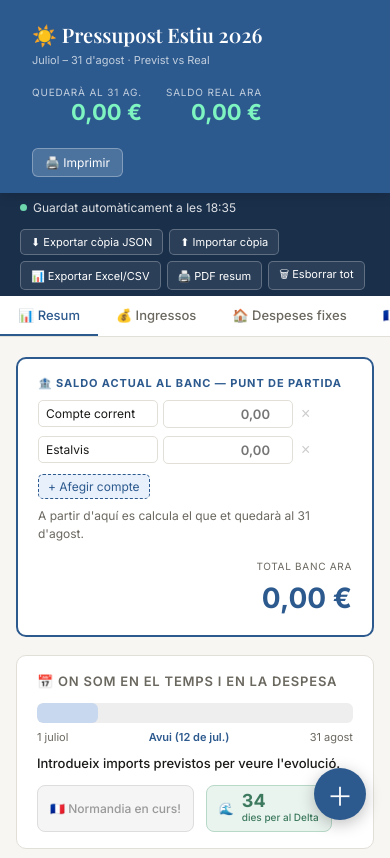
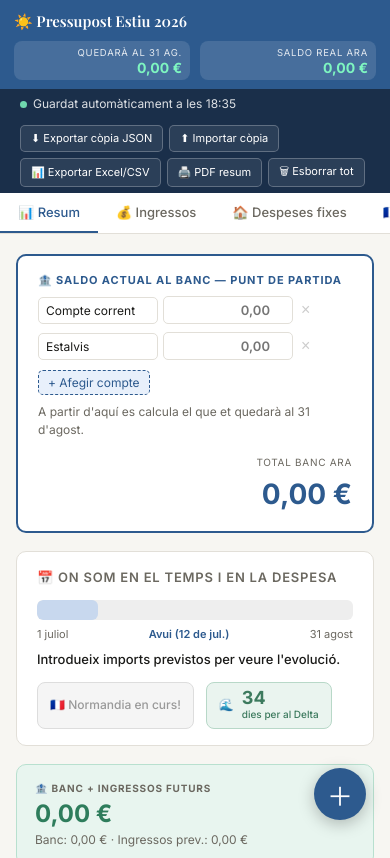
Before and after one commit to iosebamendia-coder/pressupost-estiu, a plain HTML site: page index.html in a window 390 px wide. Shown: the top 858 px of the page. Drawn offline with nearby package versions, Linux system fonts and the light colour scheme.

Commit message:
Add files via upload

```diff
--- a/index.html
+++ b/index.html
@@ -26,7 +26,9 @@
   body { font-family:'Inter',sans-serif; background:var(--bg); color:var(--text); font-size:14px; line-height:1.5; min-height:100vh; padding-bottom:60px; }
 
   /* HEADER */
-  .header { background:var(--accent); color:white; padding:20px 32px 16px; position:sticky; top:0; z-index:100; box-shadow:0 2px 12px rgba(0,0,0,.15); }
+  /* Contenidor fix a dalt: header + barra + pestanyes, tot junt */
+  .topfix { position:sticky; top:0; z-index:100; }
+  .header { background:var(--accent); color:white; padding:20px 32px 16px; box-shadow:0 2px 12px rgba(0,0,0,.15); }
   .header-inner { max-width:980px; margin:0 auto; display:flex; align-items:center; justify-content:space-between; gap:16px; flex-wrap:wrap; }
   .header h1 { font-family:'Playfair Display',serif; font-size:20px; font-weight:600; }
   .header .subtitle { font-size:11px; opacity:.7; margin-top:2px; }
@@ -51,7 +53,7 @@
   .btn-sa.danger:hover { background:#b94040; border-color:#b94040; }
 
   /* TABS */
-  .tabs { background:var(--surface); border-bottom:1px solid var(--border); position:sticky; top:79px; z-index:90; }
+  .tabs { background:var(--surface); border-bottom:1px solid var(--border); }
   .tabs-inner { max-width:980px; margin:0 auto; display:flex; overflow-x:auto; }
   .tab-btn { padding:11px 18px; border:none; background:none; cursor:pointer; font-family:'Inter',sans-serif; font-size:13px; font-weight:500; color:var(--muted); border-bottom:2px solid transparent; white-space:nowrap; transition:all .15s; }
   .tab-btn:hover { color:var(--accent); }
@@ -232,8 +234,16 @@
 
   /* RESPONSIVE */
   @media (max-width:600px) {
-    .header-inner { flex-direction:column; align-items:flex-start; }
-    .header-right { flex-wrap:wrap; }
+    /* Header compacte: sempre visible a dalt amb els dos saldos */
+    .header { padding:10px 14px 9px; }
+    .header-inner { flex-direction:column; align-items:stretch; gap:8px; }
+    .header h1 { font-size:15px; margin:0; }
+    .header .subtitle { display:none; }      /* estalvia alçada */
+    .header .btn-print { display:none; }     /* no cal al mòbil */
+    .header-right { display:flex; gap:10px; flex-wrap:nowrap; }
+    .header-stat { flex:1; min-width:0; background:rgba(255,255,255,.12); border-radius:8px; padding:5px 8px; }
+    .header-stat .lbl { font-size:9.5px; opacity:.85; white-space:nowrap; overflow:hidden; text-overflow:ellipsis; }
+    .header-stat .val { font-size:14px; }
     th, td { padding:6px 7px; }
     .num-cell { width:105px; }
     .type-cell { width:70px; }
@@ -302,6 +312,7 @@
   </div>
 </div>
 
+<div class="topfix">
 <div class="header">
   <div class="header-inner">
     <div>
@@ -348,6 +359,8 @@
     <button class="tab-btn" onclick="showTab('altres',this)">🛒 Altres</button>
   </div>
 </div>
+
+</div><!-- /topfix -->
 
 <div class="main">
 
@@ -815,20 +828,22 @@ function sumPrevDespeses() {
 
 function setEl(id,val) { const e=document.getElementById(id); if(e) e.textContent=val; }
 
-// Escriu "Previst X · Gastat Y · Queda Z" a una capçalera, amb Z en vermell si és negatiu
+// Escriu "Previst X · Gastat Y · Queda Z" a una capçalera.
+// El "queda" va en color neutre (no verd: som en despeses, el verd despista).
+// Només es tenyeix de vermell si t'has passat del previst.
 function setCapcalera(id, prev, real) {
   const e = document.getElementById(id);
   if (!e) return;
   const queda = prev - real;
   const negatiu = queda < 0;
   const etiqueta = negatiu ? 'Passat' : 'Queda';
-  const colorQueda = negatiu ? 'var(--red)' : 'var(--green)';
+  const colorQueda = negatiu ? 'var(--red)' : 'inherit';
   e.innerHTML =
     `<span style="opacity:.7">Previst ${fmt(prev)}</span>` +
     ` <span style="opacity:.4">·</span> ` +
     `<span>Gastat ${fmt(real)}</span>` +
     ` <span style="opacity:.4">·</span> ` +
-    `<span style="color:${colorQueda};font-weight:700">${etiqueta} ${fmt(Math.abs(queda) === 0 ? 0 : (negatiu ? -Math.abs(queda) : queda))}</span>`;
+    `<span style="color:${colorQueda};font-weight:700">${etiqueta} ${fmt(negatiu ? -Math.abs(queda) : queda)}</span>`;
 }
 
 function recalc() {
--- a/sw.js
+++ b/sw.js
@@ -1,4 +1,4 @@
-const CACHE = 'pressupost-estiu-v7';
+const CACHE = 'pressupost-estiu-v8';
 const FITXERS = [
   './',
   './index.html',
```
